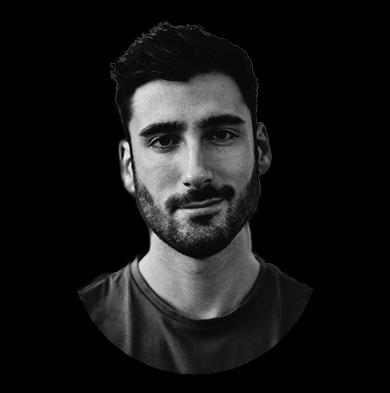
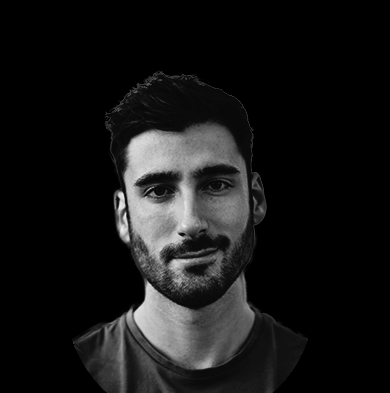
Before and after one commit to paulblanc/paulblanc.github.io, a plain HTML site: page index.html in a window 390 px wide. Shown: the top 393 px of the page. Drawn offline with nearby package versions, Linux system fonts and the light colour scheme.

Commit message:
index and css modification

```diff
--- a/css/main.css
+++ b/css/main.css
@@ -1,6 +1,7 @@
-.block-left{
+.block-left {
   width:50%;
-  height:100vh;
+  height: 100%;
+  min-height: 100vh;
   background-color:#000000;
   float:left;
   text-align: center;
@@ -8,15 +9,14 @@
   color: #fff;
   overflow: hidden;
 }
-}
-.block-right{
+
+.block-right {
   width:50%;
-  height:100vh;
+  height: 100%;
+  min-height: 100vh;
   background-color:#ffffff;
   float:right;
-  text-align:center;
   justify-content:center;
-  overflow: auto;
   position: relative;
 }
 
@@ -79,16 +79,20 @@ h5{
 
 
 /* MEDIA QUERIES FOR 600px <= Resolutions */
-
 @media (max-width:600px){
   .block-left{
     display:block;
     width:100%;
+    float: none;
+    height: auto;
   }
+
   .block-right{
     display:block;
     width:100%;
+    float: none;
   }
+
   .col{
     padding: 50px;
     display: -ms-flexbox;
@@ -101,6 +105,5 @@ h5{
     text-align: left;
     justify-content: center;
     align-items: center;
-    height:100vh;
-
-    }
+    height: auto;
+  }
--- a/index.html
+++ b/index.html
@@ -2,25 +2,26 @@
 <html>
 
 <head>
-<title>Paul Blanc</title>
+  <title>Paul Blanc - Digital Project Manager</title>
   <meta charset="utf-8">
-    <meta description content="Digital Project Manager">
-    <meta keywords content="Digital, Project Manager, Webmarketing">
+  <meta name="description" content="Digital Project Manager">
+  <meta name="keywords" content="Digital, Project Manager, Webmarketing">
   <!--Let browser know website is optimized for mobile-->
-    <meta name="viewport" content="width=device-width, initial-scale=1.0"/>
+  <meta name="viewport" content="width=device-width, initial-scale=1.0" />
   <!-- CSS -->
   <link rel="stylesheet" href="css/main.css">
+  <link rel="stylesheet" href="css/buttons.css">
   <link href="https://use.fontawesome.com/releases/v5.0.6/css/all.css" rel="stylesheet">
   <link href="https://fonts.googleapis.com/icon?family=Material+Icons" rel="stylesheet">
   <link rel="stylesheet" href="https://cdnjs.cloudflare.com/ajax/libs/materialize/0.100.2/css/materialize.min.css">
-    <link rel="stylesheet" href="css/buttons.css">
-    <link rel="stylesheet"
-  href="https://cdn.jsdelivr.net/npm/animate.css@3.5.2/animate.min.css">
+  <link rel="stylesheet" href="https://cdn.jsdelivr.net/npm/animate.css@3.5.2/animate.min.css">
 </head>
 
 <body>
   <!-- BLOCK LEFT-->
   <div class="block-left">
+    <div class="col link">
+      <div class="container">
         <img class="responsive-img" src="paulblanc.gif">
         <br>
         <h3><span class="white-text">Paul Blanc</span></h3>
@@ -31,8 +32,8 @@
           <a href="https://fr.linkedin.com/in/paul-blanc-aab570140" class="animated pulse">
                    <i class="fab fa-linkedin-in fa-2x hoverable" style="color:#fff";></i></a>
         </div>
-
-
+      </div>
+    </div>
   </div>
 
   <!-- BLOCK RIGHT-->
@@ -41,28 +42,23 @@
       <div class="container">
         <div class="section">
           <h5>À propos de moi</h5>
-                    <p>Je suis <bold>polyvalent</bold>, rigoureux et efficace. Grâce à mon enthousiasme et ma motivation, je suis capable de surmonter le moindre obstacle. Il n'y a pas de problème, seulement des solutions !</p>
+          <p>Je suis
+            <bold>polyvalent</bold>, rigoureux et efficace. Grâce à mon enthousiasme et ma motivation, je suis capable de surmonter le moindre obstacle. Il n'y a pas de problème, seulement des solutions !</p>
         </div>
         <div class="section">
           <h5>Expériences</h5>
-                    <p>Je travaille pour <a href="https://www.and-digital.fr/" style="color:#000";><u>une agence de communication digitale curieuse et créative</u></a>. J'ai travaillé pour <a href="http://www.merignac.com/" style="color:#000";> <u>une mairie cherchant à innover ses pratiques</u></a>
+          <p>Je travaille pour <a href="https://www.and-digital.fr/" style="color:#000" ;><u>une agence de communication digitale curieuse et créative</u></a>. J'ai travaillé pour <a href="http://www.merignac.com/" style="color:#000" ;> <u>une mairie cherchant à innover ses pratiques</u></a>
         </div>
         <div class="section">
           <h5>École</h5>
-                    <p>Master Marketing Digital et réseaux sociaux à <a href="https://www.supdepub.com/campus/bordeaux/" style="color:#000";><u>Sup de Pub Bordeaux</u></a><br><br>
-                        Licence de Lettres Modernes à la Rochelle
+          <p>Master Marketing Digital et réseaux sociaux à <a href="https://www.supdepub.com/campus/bordeaux/" style="color:#000" ;><u>Sup de Pub Bordeaux</u></a><br><br> Licence de Lettres Modernes à la Rochelle
           </p>
-
-
 
         </div>
       </div>
     </div>
   </div>
 
+</body>
 
-
-
-
-  </body>
 </html>
```
Lines whose indentation alone changed are shown as unchanged.
